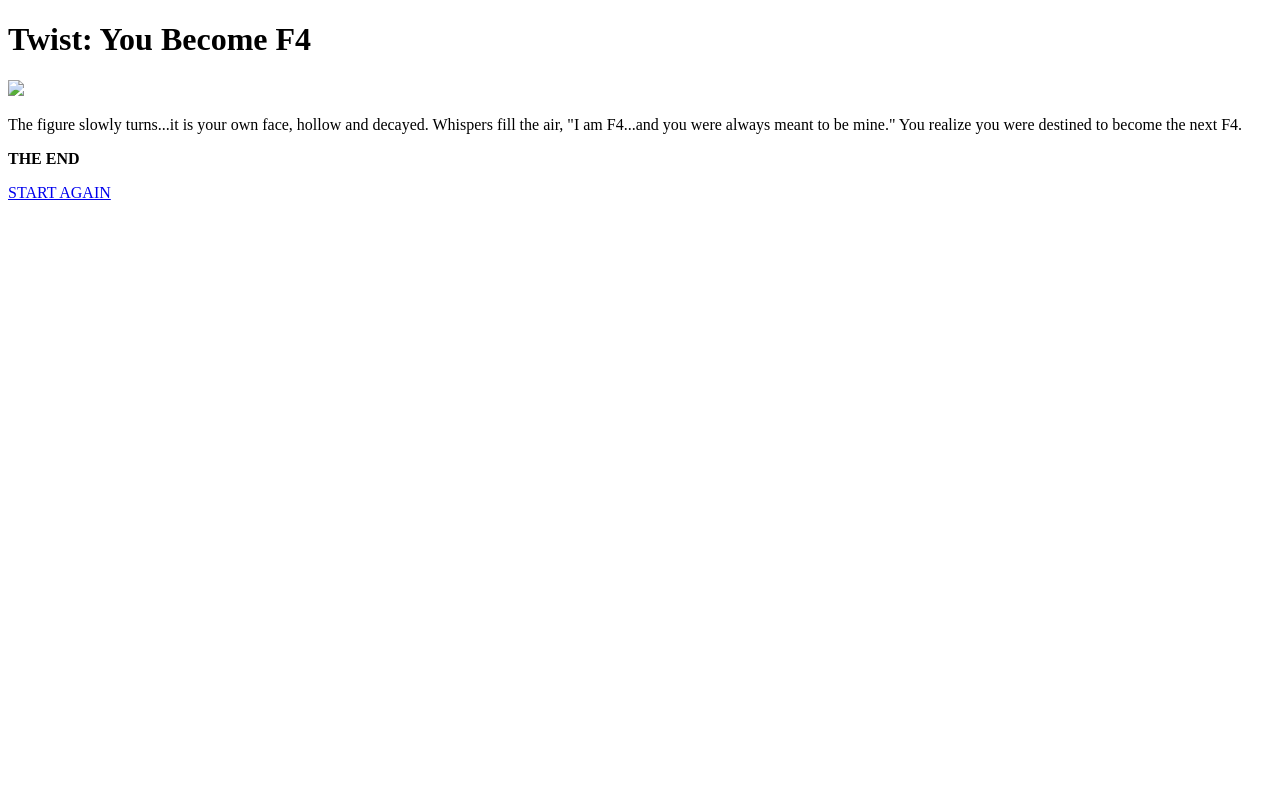
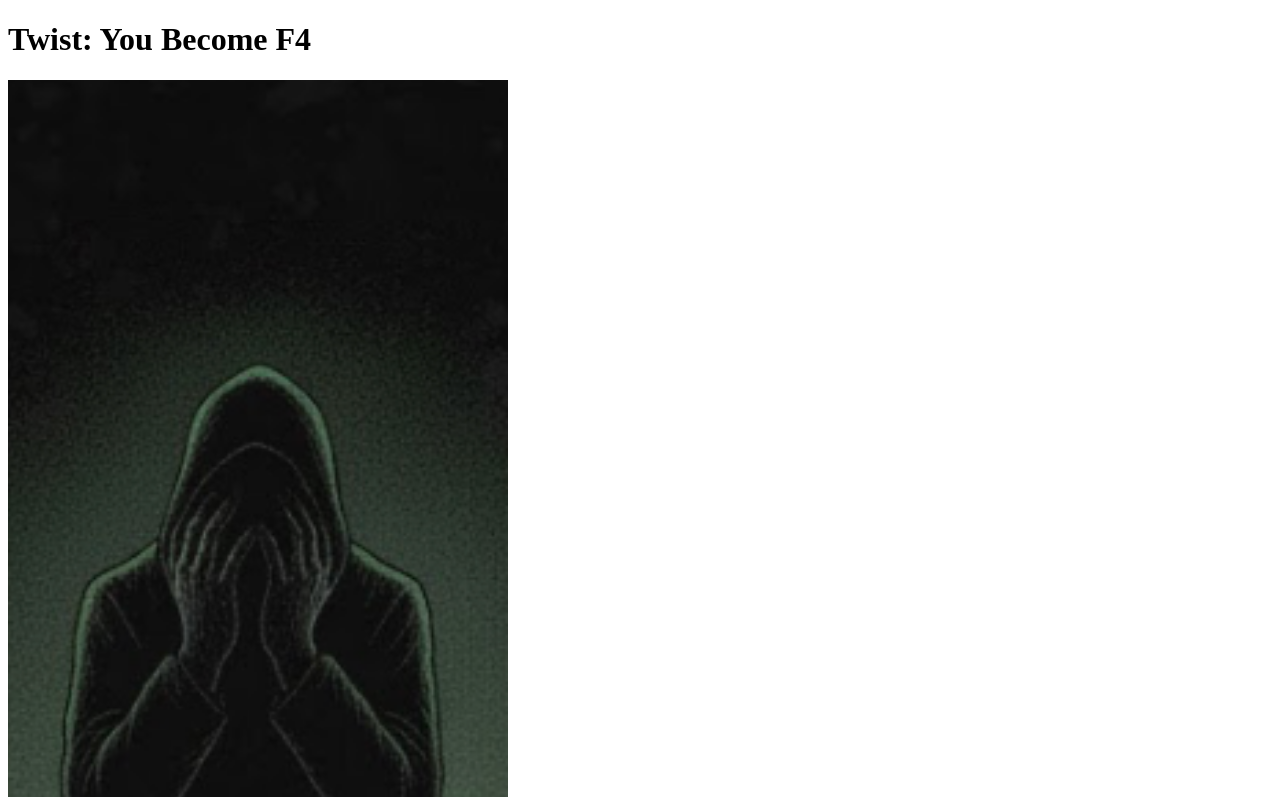
Before and after one commit to joshuag45/Joshuawebsite, a plain HTML site: page page15.html in a window 1280 px wide. Shown: the top 797 px of the page. Drawn offline with Linux system fonts and the light colour scheme.

Commit message:
Update page15.html

```diff
--- a/page15.html
+++ b/page15.html
@@ -8,7 +8,7 @@
 <body>
 
 <h1>Twist: You Become F4</h1>
-<img src="images/page15.jpg" width="500px">
+<img src="page15.jpg" width="500px">
 <p>The figure slowly turns...it is your own face, hollow and decayed. Whispers fill the air,
   "I am F4...and you were always meant to be mine."
 You realize you were destined to become the next F4.</p>
```
